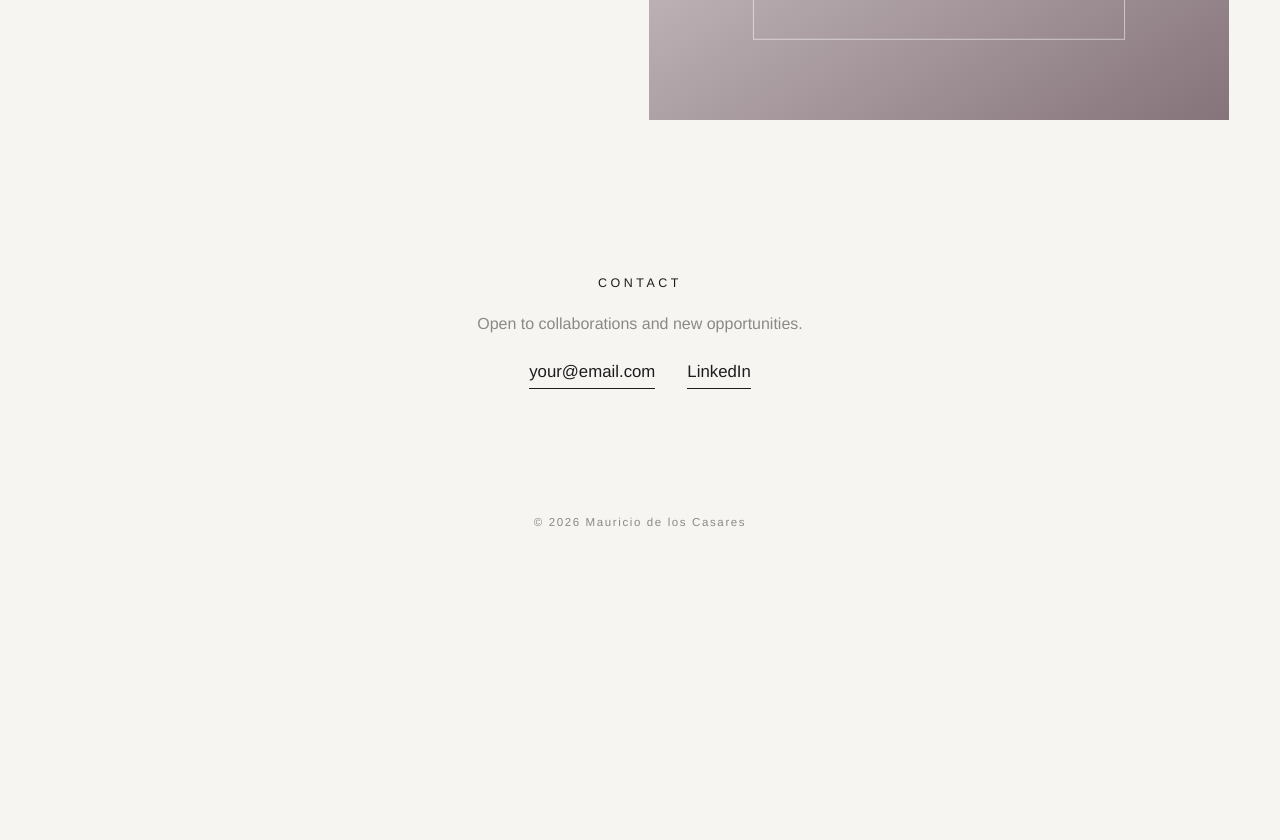
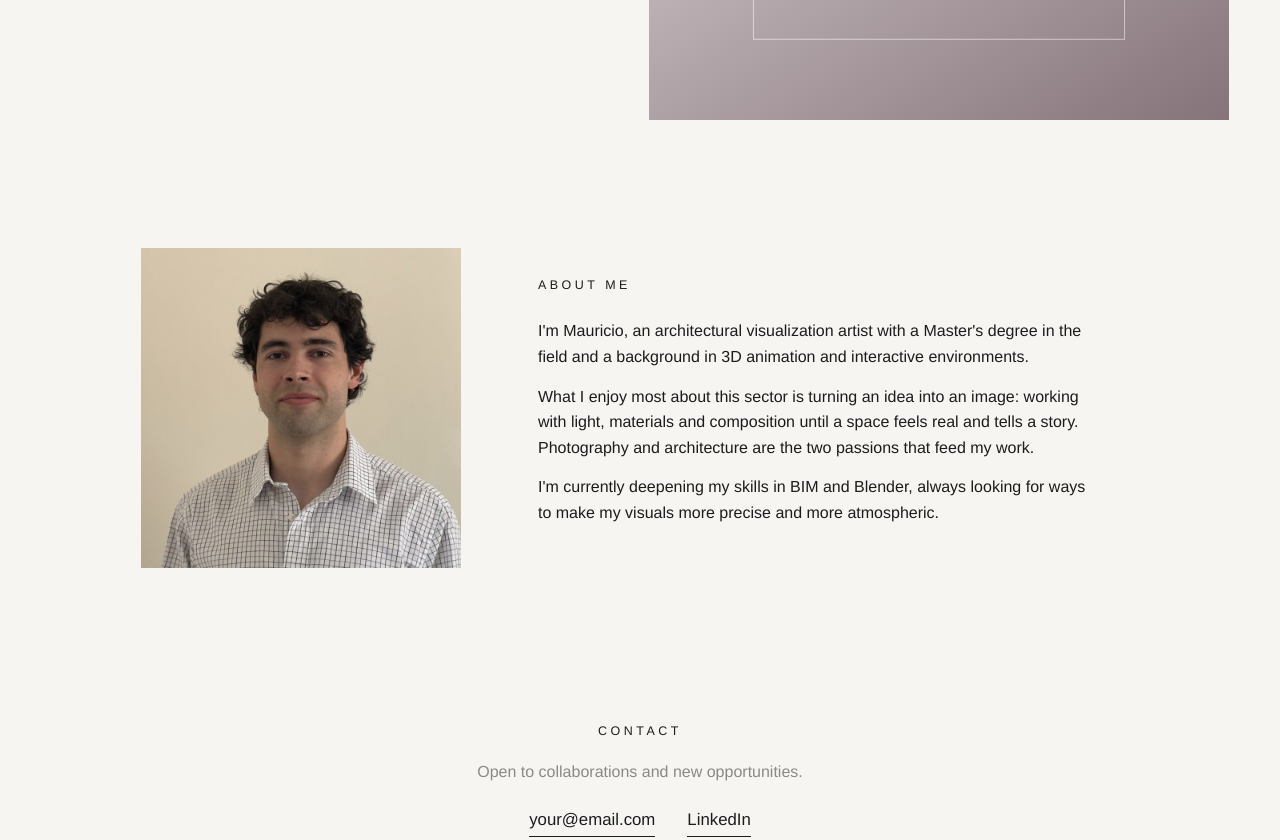
Before and after one commit to Darkshadow2299/PaginaWeb, a plain HTML site: page index.html in a window 1280 px wide. Shown: the part 1960-2800 px from the top of the page. Before the commit the page ends 2527 px from the top, so only its background shows below. Drawn offline with Linux system fonts and the light colour scheme.

Commit message:
Add files via upload

```diff
--- a/index.html
+++ b/index.html
@@ -12,6 +12,7 @@
   <header class="top">
     <a class="name" href="#top" id="top">Mauricio de los Casares</a>
     <nav class="right">
+      <a href="#about" data-i18n="nav_about">About</a>
       <a href="#contact" data-i18n="nav_contact">Contact</a>
       <span class="langs" aria-label="Language">
         <button data-lang="en" class="active">EN</button>
@@ -26,6 +27,16 @@
 
     <!-- La galería se genera automáticamente desde projects.js -->
     <section class="gallery" id="gallery" aria-label="Projects"></section>
+
+    <section class="about" id="about">
+      <img src="images/mauricio.jpg" alt="Mauricio de los Casares" class="portrait">
+      <div class="about-text">
+        <h2 data-i18n="about_title">About me</h2>
+        <p data-i18n="about_p1"></p>
+        <p data-i18n="about_p2"></p>
+        <p data-i18n="about_p3"></p>
+      </div>
+    </section>
 
     <section class="contact" id="contact">
       <h2 data-i18n="contact_title">Contact</h2>
--- a/script.js
+++ b/script.js
@@ -1,18 +1,33 @@
 /* ---------- Textos en cada idioma ---------- */
 const TEXT = {
   en: {
+    nav_about: "About",
+    about_title: "About me",
+    about_p1: "I'm Mauricio, an architectural visualization artist with a Master's degree in the field and a background in 3D animation and interactive environments.",
+    about_p2: "What I enjoy most about this sector is turning an idea into an image: working with light, materials and composition until a space feels real and tells a story. Photography and architecture are the two passions that feed my work.",
+    about_p3: "I'm currently deepening my skills in BIM and Blender, always looking for ways to make my visuals more precise and more atmospheric.",
     nav_contact: "Contact",
     intro: "Architectural visualization & 3D.",
     contact_title: "Contact",
     contact_text: "Open to collaborations and new opportunities."
   },
   fr: {
+    nav_about: "À propos",
+    about_title: "À propos de moi",
+    about_p1: "Je suis Mauricio, artiste en visualisation architecturale, titulaire d'un master dans ce domaine, avec une formation en animation 3D et en environnements interactifs.",
+    about_p2: "Ce que j'aime le plus dans ce secteur, c'est transformer une idée en image : travailler la lumière, les matériaux et la composition jusqu'à ce qu'un espace paraisse réel et raconte une histoire. La photographie et l'architecture sont les deux passions qui nourrissent mon travail.",
+    about_p3: "Je perfectionne actuellement mes compétences en BIM et en Blender, toujours à la recherche de visuels plus précis et plus atmosphériques.",
     nav_contact: "Contact",
     intro: "Visualisation architecturale & 3D.",
     contact_title: "Contact",
     contact_text: "Ouvert aux collaborations et aux nouvelles opportunités."
   },
   es: {
+    nav_about: "Sobre mí",
+    about_title: "Sobre mí",
+    about_p1: "Soy Mauricio, artista de visualización arquitectónica, con un máster en este campo y formación en animación 3D y entornos interactivos.",
+    about_p2: "Lo que más me gusta de este sector es convertir una idea en imagen: trabajar la luz, los materiales y la composición hasta que un espacio parezca real y cuente una historia. La fotografía y la arquitectura son las dos pasiones que alimentan mi trabajo.",
+    about_p3: "Actualmente profundizo en BIM y Blender, siempre buscando que mis imágenes sean más precisas y más atmosféricas.",
     nav_contact: "Contacto",
     intro: "Visualización arquitectónica y 3D.",
     contact_title: "Contacto",
--- a/styles.css
+++ b/styles.css
@@ -89,6 +89,24 @@ a { color: inherit; text-decoration: none; }
   width: 1px; height: 1px; overflow: hidden; clip: rect(0 0 0 0); /* solo para lectores de pantalla */
 }
 
+/* ---------- About ---------- */
+.about {
+  padding: clamp(70px, 10vw, 140px) var(--pad) 0;
+  display: grid;
+  grid-template-columns: minmax(180px, 320px) 1fr;
+  gap: clamp(28px, 6vw, 80px);
+  align-items: center;
+  max-width: 1100px;
+  margin: 0 auto;
+}
+.about .portrait { width: 100%; aspect-ratio: 1; object-fit: cover; display: block; filter: grayscale(0.15); }
+.about h2 {
+  font-size: 0.78rem; letter-spacing: 0.28em; text-transform: uppercase;
+  font-weight: 400; margin-bottom: 22px;
+}
+.about-text p { margin-bottom: 14px; max-width: 560px; }
+@media (max-width: 700px) { .about { grid-template-columns: 1fr; } .about .portrait { max-width: 260px; } }
+
 /* ---------- Contact ---------- */
 .contact {
   padding: clamp(70px, 12vw, 160px) var(--pad) clamp(60px, 8vw, 100px);
```
Also changed, not shown: images/mauricio.jpg (added).
